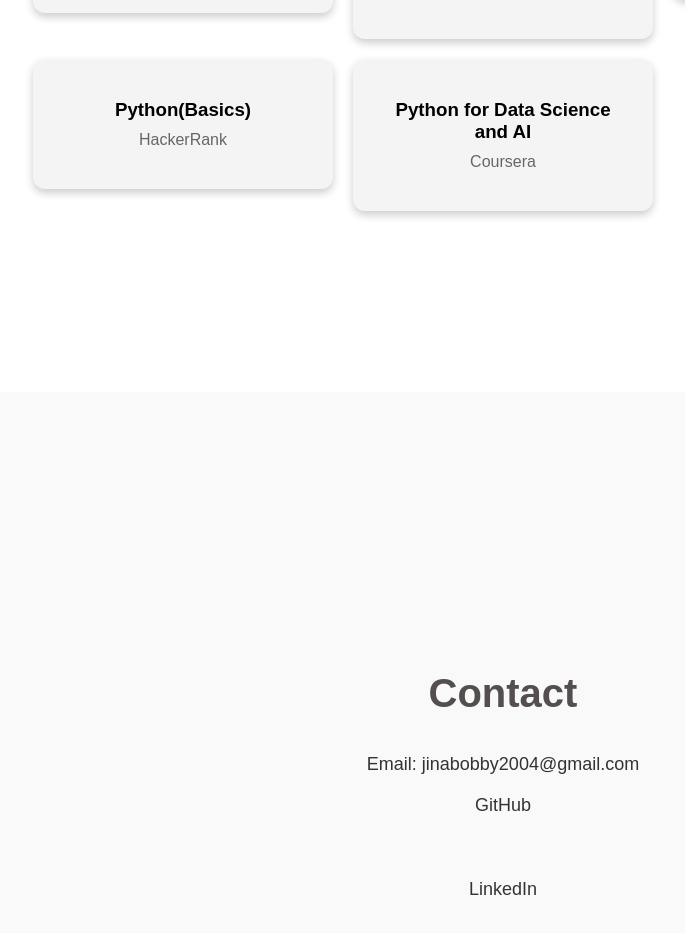
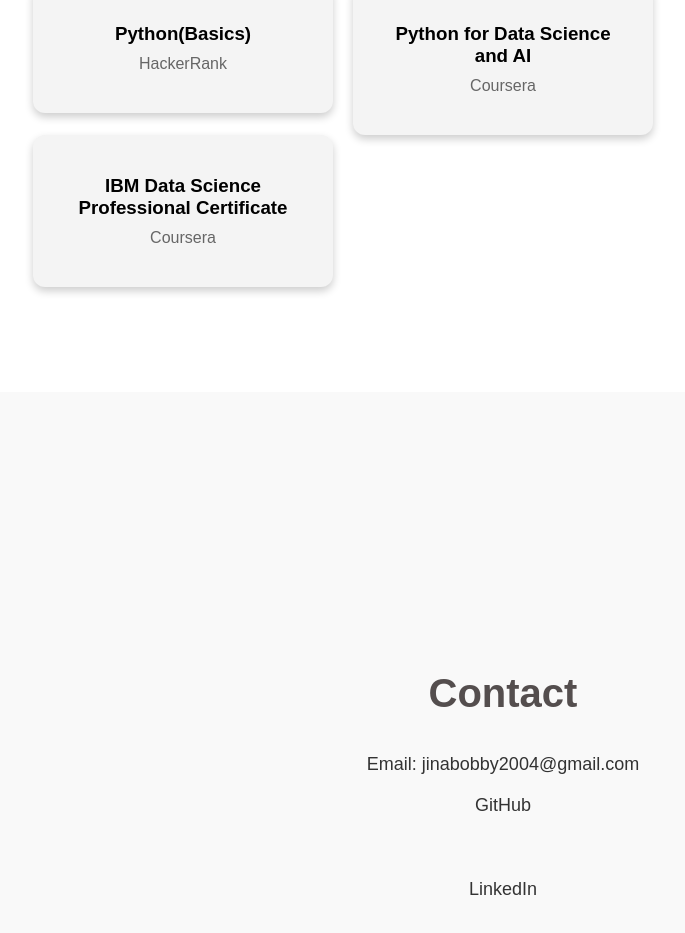
Before and after one commit to JinaBobby/portfolio, a plain HTML site: page index.html in a window 1280 px wide. Shown: the part 4156-5089 px from the top of the page, without its empty margins (137-822 px from the left). Drawn offline with Linux system fonts and the light colour scheme.

Commit message:
index.html

```diff
--- a/index.html
+++ b/index.html
@@ -220,6 +220,11 @@
         <p>Coursera</p>
            </div>
             </div>
+ <div class="project-card">
+        <h3>IBM Data Science Professional Certificate</h3>
+        <p>Coursera</p>
+           </div>
+
   </div>
 </section>
 
```
